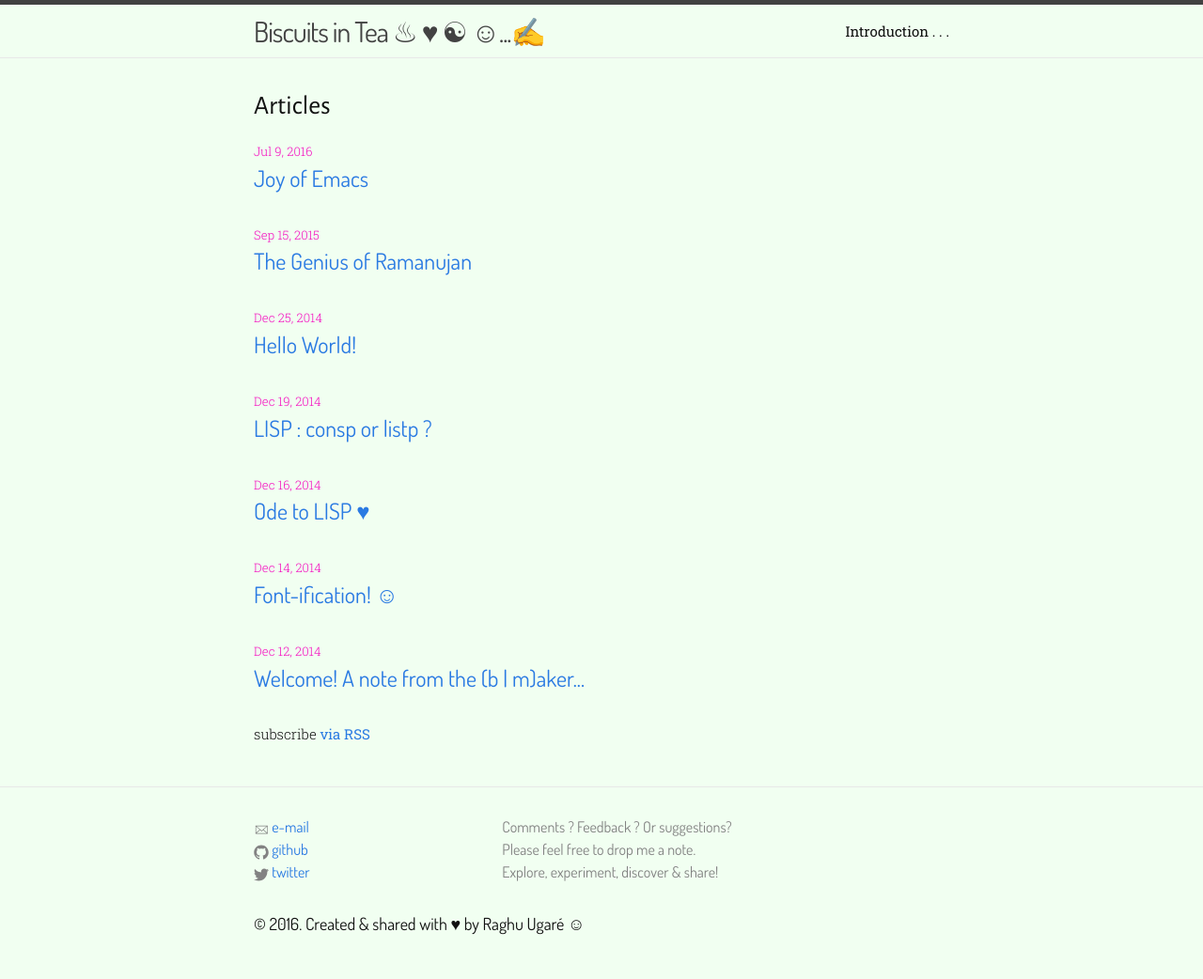
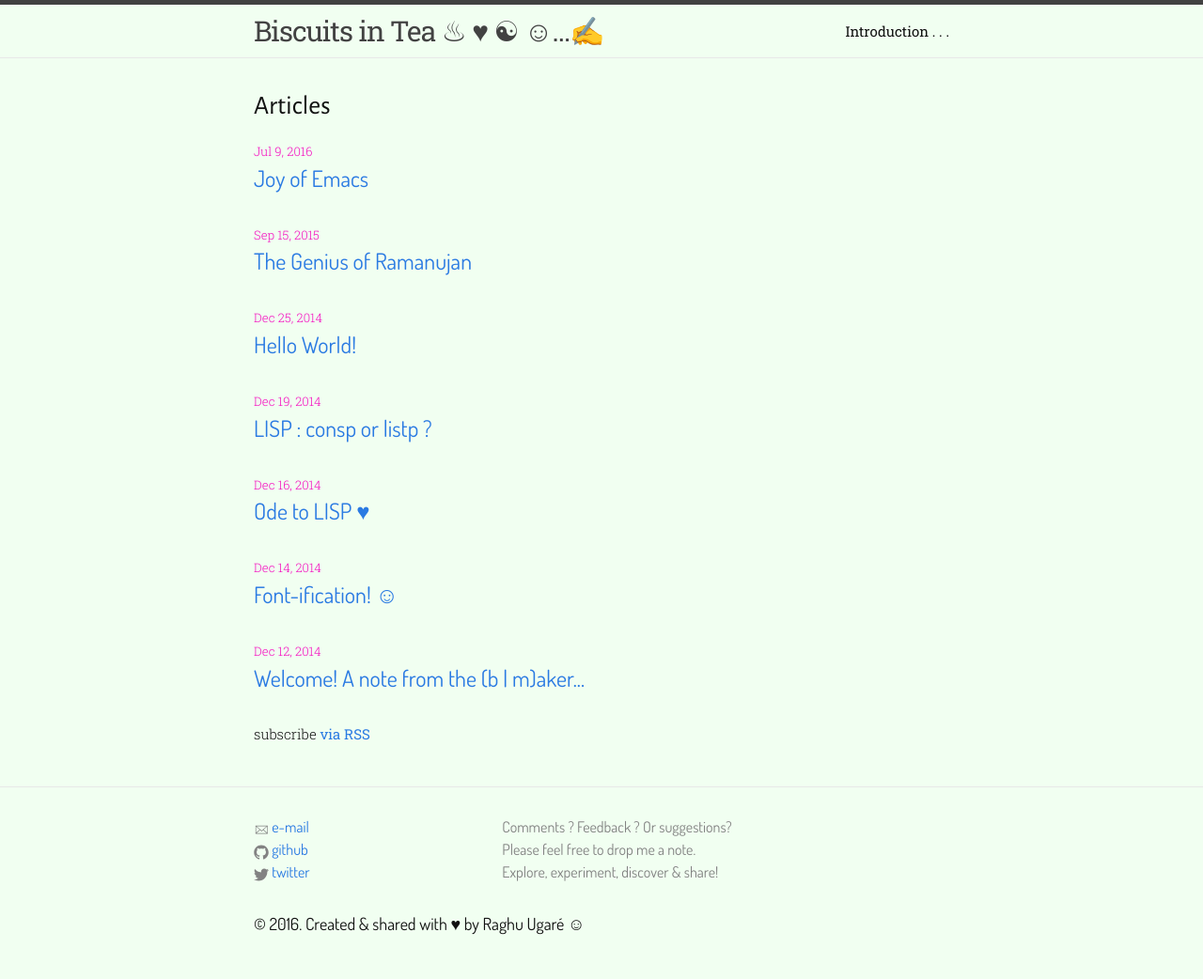
Before and after one commit to raghuugare/raghuugare.bkup, a Jekyll site: the page built from index.html, in a window 1280 px wide. Shown: the whole page at 94% size. Built offline with Jekyll 4.4.1, drawn with Linux system fonts in a browser that asks for light colours; some web fonts are replaced.

Commit message:
Go back to Roboto Slab for site-heading.

```diff
--- a/css/main.scss
+++ b/css/main.scss
@@ -8,7 +8,7 @@
 
 // Alegreya Sans, Dosis, Harmattan, Inconsolata, PT Sans, Poppins
 
-$site-font-family: Dosis, Roboto slab, lato, Helvetica Neue, sans-serif;
+$site-font-family: Roboto Slab, lato, Helvetica Neue, sans-serif;
 $site-font-size: 30px;
 $site-font-weight: 400;
 $site-font-color: #ffa0df;
```
